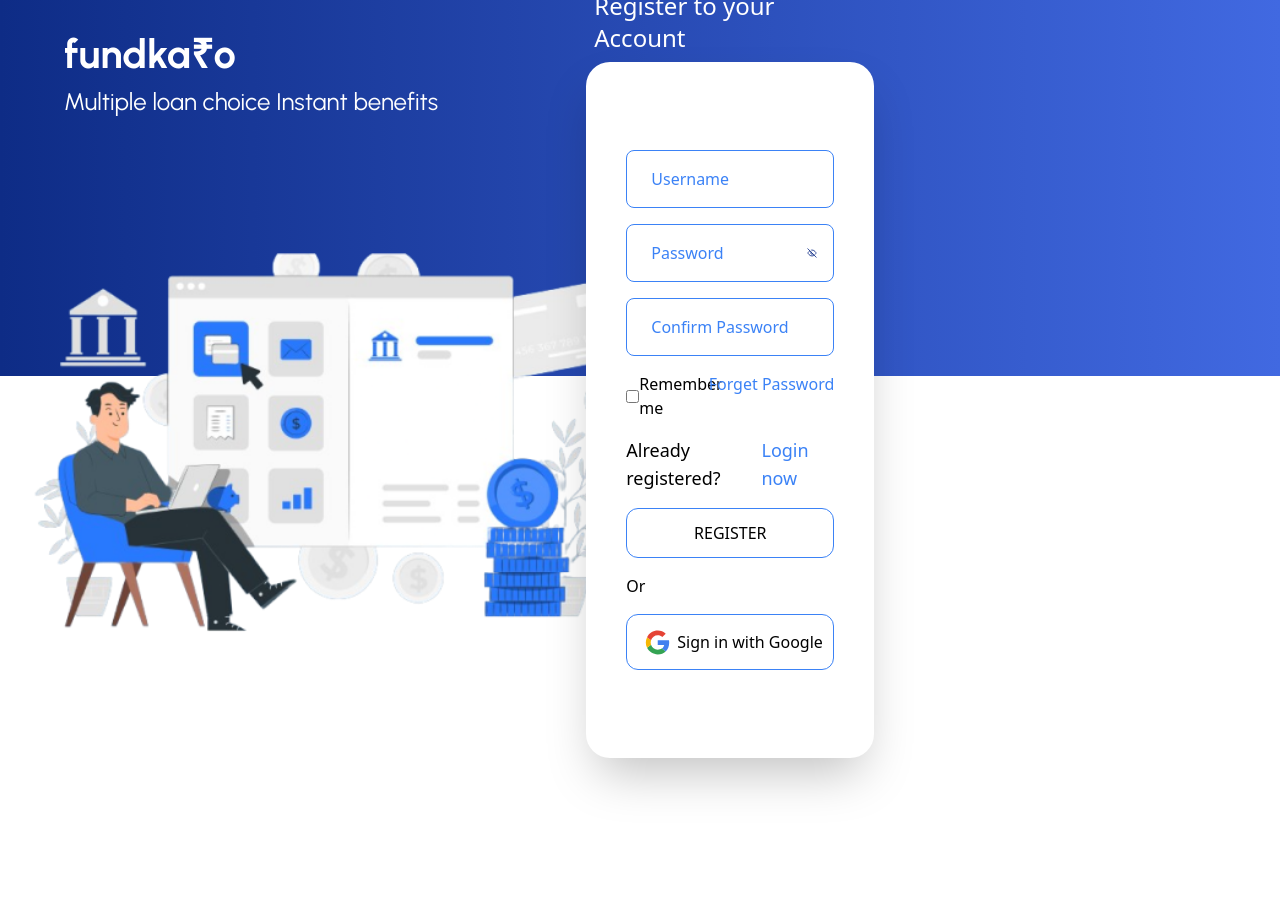
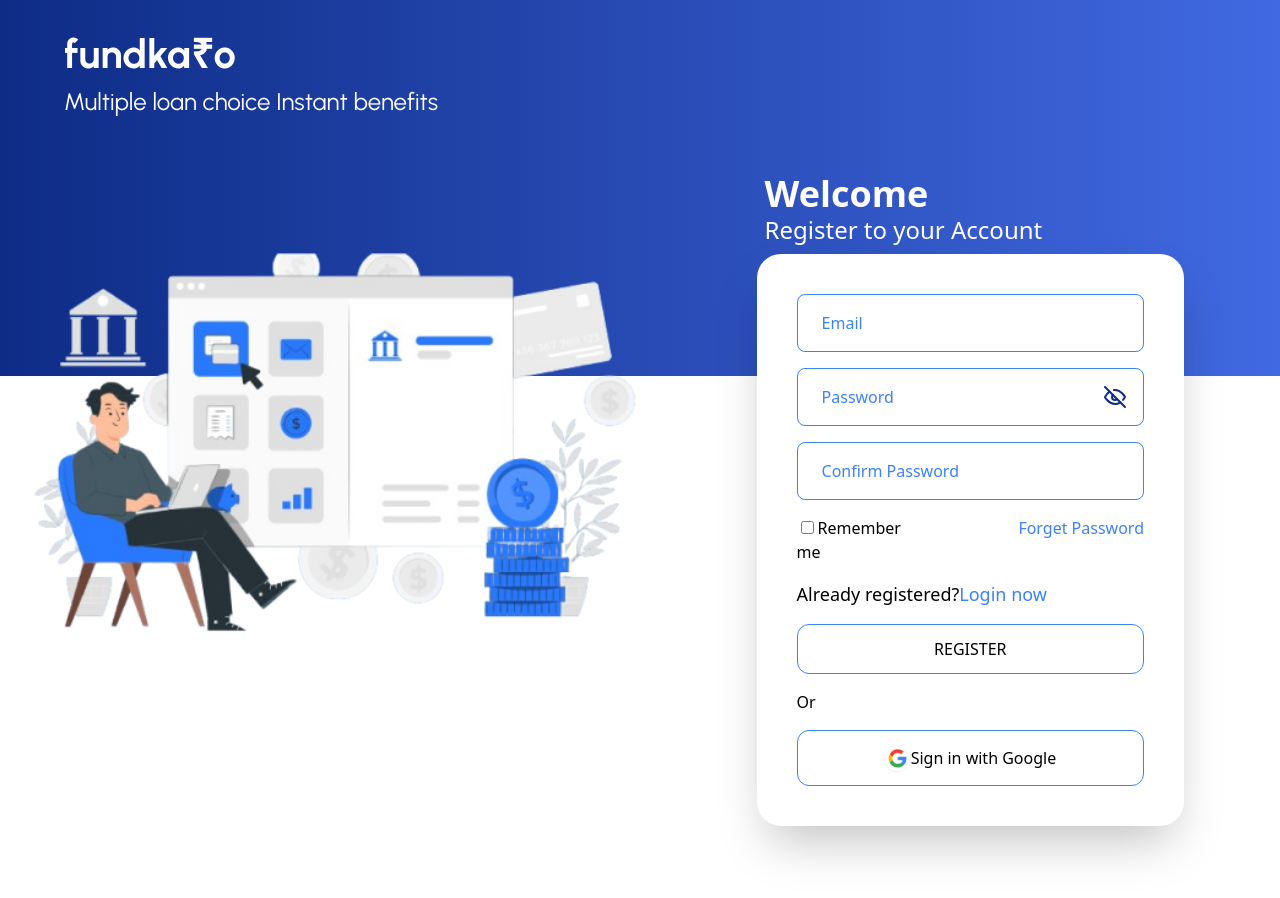
Before and after one commit to Vats-shivam/FundkaroAdmin, a React app: page /user/register in a window 1280 px wide. Shown: the top 898 px of the page. Built offline with nearby package versions, Linux system fonts and the light colour scheme; the HTML template or start-up script is replaced by a standard one.

Commit message:
small fixes

```diff
--- a/src/App.jsx
+++ b/src/App.jsx
@@ -9,7 +9,6 @@
 import Dashboard from './pages/Dashboard';
 import DashboardHome from './components/DashboardHome';
 import axios from 'axios';
-
 
 axios.defaults.baseURL='http://localhost:8000';
 axios.defaults.withCredentials=true;
@@ -31,7 +30,7 @@
             element={
               <AuthPage>
                 <Register
-                  loginStyles={"relative bottom-[14rem] right-[15rem]"}
+                  loginStyles={""}
                 />
               </AuthPage>
             }
--- a/src/components/Login.jsx
+++ b/src/components/Login.jsx
@@ -2,7 +2,7 @@
 import { Link } from "react-router-dom";
 import view from "../assets/view.svg";
 import hidden from "../assets/hidden.svg";
-import google from "../assets/google.svg";
+import google from "../assets/google.png";
 import axios from 'axios';
 import {toast} from 'react-hot-toast';
 function Login(props) {
@@ -34,16 +34,16 @@
       </div>
       <form
         onSubmit={handleSubmit}
-        className="bg-white border-solid border-black shadow-2xl py-20 px-8 flex flex-col justify-around h-full rounded-3xl"
+        className="bg-white border-solid border-black shadow-2xl py-12 px-8 flex flex-col justify-around h-full rounded-3xl"
       >
         <div className="flex border border-blue-500 rounded-lg focus:border-primaryStart px-3 m-2">
           <input
             type="text"
-            placeholder="Username"
-            value={user.username}
+            placeholder="Email"
+            value={user.email}
             onChange={(e) => {
               setUser((prev) => {
-                return { ...prev, username: e.target.value };
+                return { ...prev, email: e.target.value };
               });
             }}
             className="py-4 px-3 w-full  placeholder-blue-500 focus:outline-none"
@@ -74,8 +74,8 @@
           />
         </div>
         <div className="flex justify-between m-2">
-          <div className="w-1/3 flex justify-between items-center">
-            <input type="checkbox" id="rememberMe" />
+          <div className="w-1/3">
+            <input type="checkbox" id="rememberMe" className="m-1"/>
             <label htmlFor="rememberMe">Remember me</label>
           </div>
           <Link to="../user/forget" className="text-blue-500">
@@ -95,8 +95,8 @@
           LOGIN
         </button>
         <span className="m-2 ">Or</span>
-        <div className="border m-2 border-blue-500 h-14 rounded-xl p-1 hover:bg-lightPrimary focus:outline-none focus:ring-2 focus:ring-blue-500 focus:ring-opacity-50 active:bg-darkPrimary text-center flex items-center justify-center">
-          <img src={google} alt="google-sign-in" width={"20%"} />
+        <div className="border m-2 border-blue-500 h-14 rounded-xl p-2 hover:bg-lightPrimary focus:outline-none focus:ring-2 focus:ring-blue-500 focus:ring-opacity-50 active:bg-darkPrimary text-center flex items-center justify-center">
+          <img src={google} alt="google-sign-in" width={"8%"} />
           Sign in with Google
         </div>
       </form>
--- a/src/components/Register.jsx
+++ b/src/components/Register.jsx
@@ -2,39 +2,42 @@
 import { Link } from 'react-router-dom';
 import view from "../assets/view.svg";
 import hidden from "../assets/hidden.svg";
-import google from "../assets/google.svg";
+import google from "../assets/google.png";
 import axios from 'axios';
-import {toast} from 'react-hot-toast'
+import { toast } from 'react-hot-toast'
+
+
 function Register(props) {
   const [hidePassword, setHidePassword] = useState(true);
-  const [user, setUser] = useState({ email: "", password: "" ,confPass:""})
+  const [user, setUser] = useState({ email: "", password: "", confPass: "" })
   const handleSubmit = async (event) => {
     event.preventDefault();
     console.log("hi");
-    const {email,password,confPass} = user;
-    try{
-      const {data} = await axios.post('/user/register',{
-        email,password,confPass
+    const { email, password, confPass } = user;
+    try {
+      const { data } = await axios.post('/user/register', {
+        email, password, confPass
       })
-      if(data.error){
+      console.log(data);
+      if (data.error) {
         toast.error(data.error);
       }
-      if(data.status){
+      if (data.status) {
         toast.success("User is registered");
       }
-    }catch(error){
+    } catch (error) {
       console.log(error);
     }
   };
   return (
-    <div className={`p-4 flex flex-col w-[25%] h-full min-h-[35rem] min-w-[20rem] ${props.loginStyles}`}>
+    <div className={`p-4 flex flex-col w-full h-full ${props.loginStyles}`}>
       <div className='p-2 bg-transparent'>
         <h1 className='text-white font-extrabold text-4xl'>Welcome</h1>
         <p className='text-white font-normal text-2xl'>Register to your Account</p>
       </div>
-      <form onSubmit={handleSubmit} className='bg-white border-solid border-black shadow-2xl py-20 px-8 flex flex-col justify-around h-full rounded-3xl'>
+      <form onSubmit={handleSubmit} className='bg-white border-solid border-black shadow-2xl py-8 px-8 flex flex-col justify-around h-full rounded-3xl'>
         <div className='flex border border-blue-500 rounded-lg focus:border-primaryStart px-3 m-2'>
-          <input type="email" placeholder="Username" value={user.email} onChange={(e) => { setUser((prev) => { return { ...prev, email: e.target.value } }) }} className='py-4 px-3 w-full  placeholder-blue-500 focus:outline-none' />
+          <input type="email" placeholder="Email" value={user.email} onChange={(e) => { setUser((prev) => { return { ...prev, email: e.target.value } }) }} className='py-4 px-3 w-full  placeholder-blue-500 focus:outline-none' />
         </div>
         <div className='flex border border-blue-500 rounded-lg focus:border-primaryStart px-3 m-2'>
           <input type={hidePassword ? "password" : "text"} placeholder="Password" value={user.password} onChange={(e) => { setUser((prev) => { return { ...prev, password: e.target.value } }) }} className='w-[90%] py-4 px-3 placeholder-blue-500 focus:outline-none' />
@@ -44,8 +47,8 @@
           <input type="text" placeholder="Confirm Password" value={user.confPass} onChange={(e) => { setUser((prev) => { return { ...prev, confPass: e.target.value } }) }} className='py-4 px-3 w-full  placeholder-blue-500 focus:outline-none' />
         </div>
         <div className='flex justify-between m-2'>
-          <div className='w-1/3 flex justify-between items-center'>
-            <input type="checkbox" id="rememberMe" />
+          <div className="w-1/3">
+            <input type="checkbox" id="rememberMe" className="m-1" />
             <label htmlFor="rememberMe">Remember me</label>
           </div>
           <Link to='../user/forget' className='text-blue-500'>Forget Password</Link>
@@ -56,8 +59,8 @@
         </div>
         <button type='submit' className=' m-2 border border-blue-500 rounded-xl p-3 hover:bg-lightPrimary focus:outline-none focus:ring-2 focus:ring-blue-500 focus:ring-opacity-50 active:bg-darkPrimary'>REGISTER</button>
         <span className='m-2 '>Or</span>
-        <div className='border m-2 border-blue-500 h-14 rounded-xl p-1 hover:bg-lightPrimary focus:outline-none focus:ring-2 focus:ring-blue-500 focus:ring-opacity-50 active:bg-darkPrimary text-center flex items-center justify-center'>
-          <img src={google} alt="google-sign-in" width={"20%"} />
+        <div className='border m-2 border-blue-500 h-14 rounded-xl p-2 hover:bg-lightPrimary focus:outline-none focus:ring-2 focus:ring-blue-500 focus:ring-opacity-50 active:bg-darkPrimary text-center flex items-center justify-center'>
+          <img src={google} alt="google-sign-in" width={'8%'} />
           Sign in with Google
         </div>
       </form>
--- a/src/pages/AuthPage.jsx
+++ b/src/pages/AuthPage.jsx
@@ -21,7 +21,8 @@
         <div className="hidden xl:block col-span-4 2xl:pl-20">
           <img src={heroImg} alt="heroImg" className="w-[42rem]" />
         </div>
-        <div className="flex flex-row justify-center items-center w-full col-span-1 xl:col-span-3 px-40 xl:pr-20 xl:px-0 2xl:px-20 pb-16">
+        <div className="flex flex-row justify-center items-center w-full col-span-1 xl:col-span-3 px-36 xl:pr-20 xl:px-0 2xl:px-36 pb-16">
+          <Toaster position='top-center'/>
           {children}
         </div>
       </div>
```
Also changed, not shown: src/assets/google.png (added), src/assets/google.svg (deleted).
